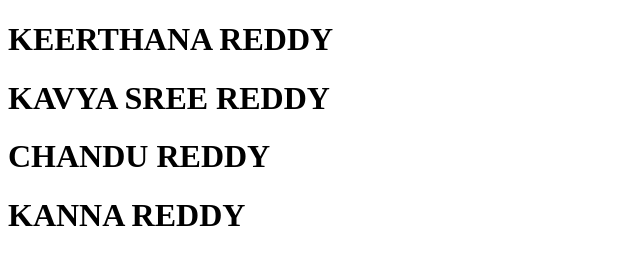
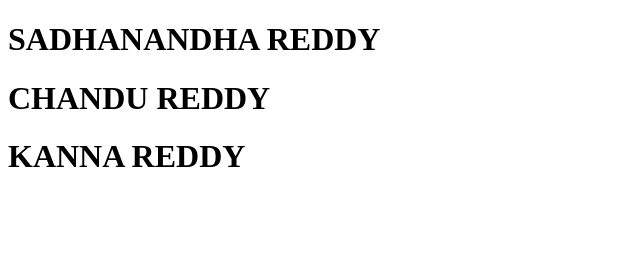
Before and after one commit to chandureddy142/Test, a plain HTML site: page index.html in a window 1280 px wide. Shown: the whole page, without its empty margins (0-640 px from the left). Drawn offline with Linux system fonts and the light colour scheme.

Commit message:
Update index.html

```diff
--- a/index.html
+++ b/index.html
@@ -6,8 +6,7 @@
     <title>Document</title>
 </head>
 <body>
-    <h1>KEERTHANA REDDY</h1>
-    <h1>KAVYA SREE REDDY</h1>
+    <h1>SADHANANDHA REDDY</h1>
     <h1>CHANDU REDDY</h1>
     <h1>KANNA REDDY</h1>
 </body>
```
